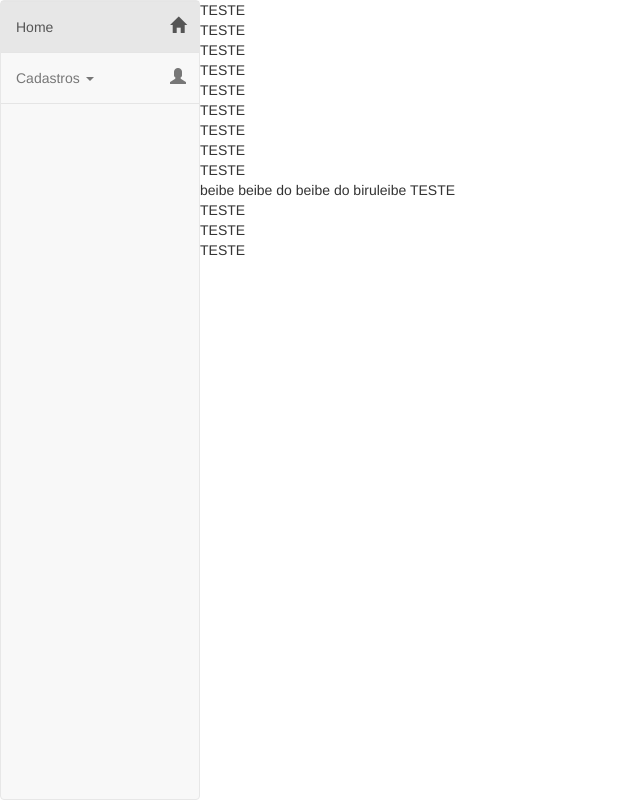
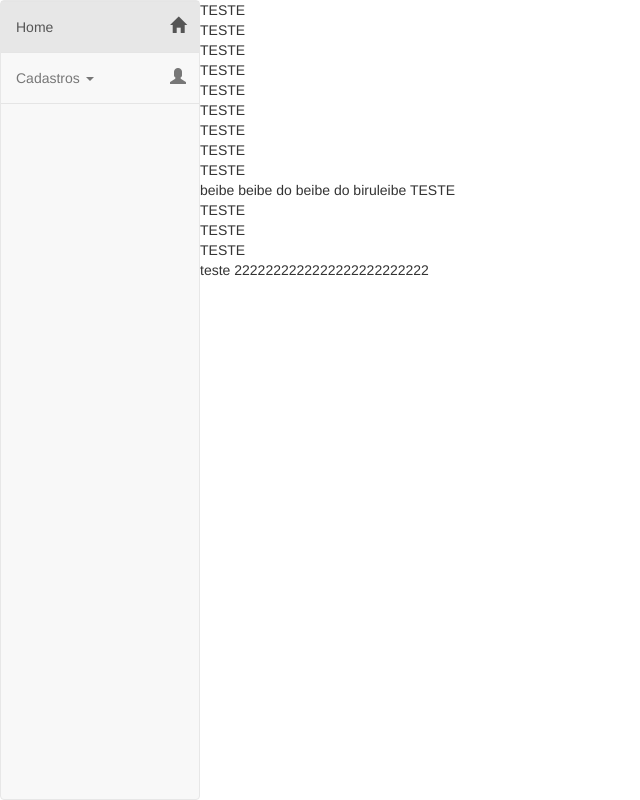
Before and after one commit to gasusin/projeto-odontologico, a CodeIgniter app: page /prjArqComp/index.php/home/index in a window 1280 px wide. Shown: the whole page, without its empty margins (0-640 px from the left). Run offline with CodeIgniter, Linux system fonts and the light colour scheme; some libraries are stand-ins or nearby versions.

Commit message:
Inserido texto na home 2

```diff
--- a/prjArqComp/application/views/home.php
+++ b/prjArqComp/application/views/home.php
@@ -28,6 +28,7 @@
 	TESTE</br>
 	TESTE</br>
 	TESTE</br>
+	teste 2222222222222222222222222
 
 </body>
 </html>
```
